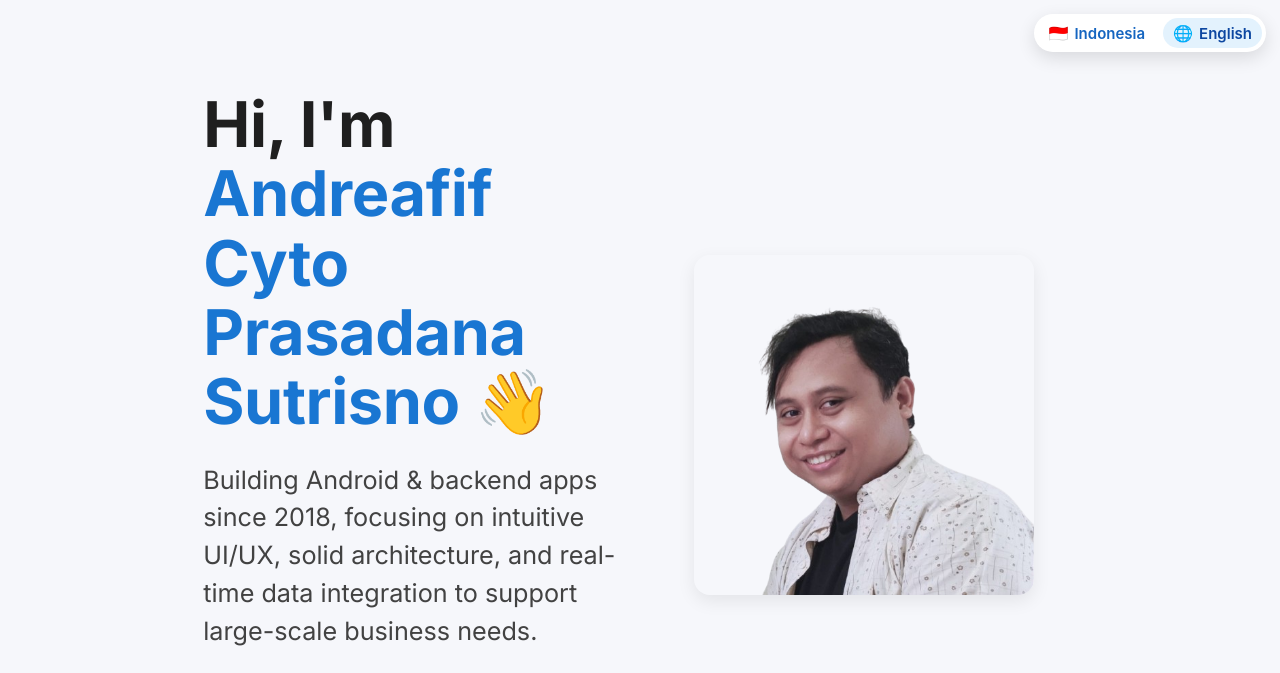
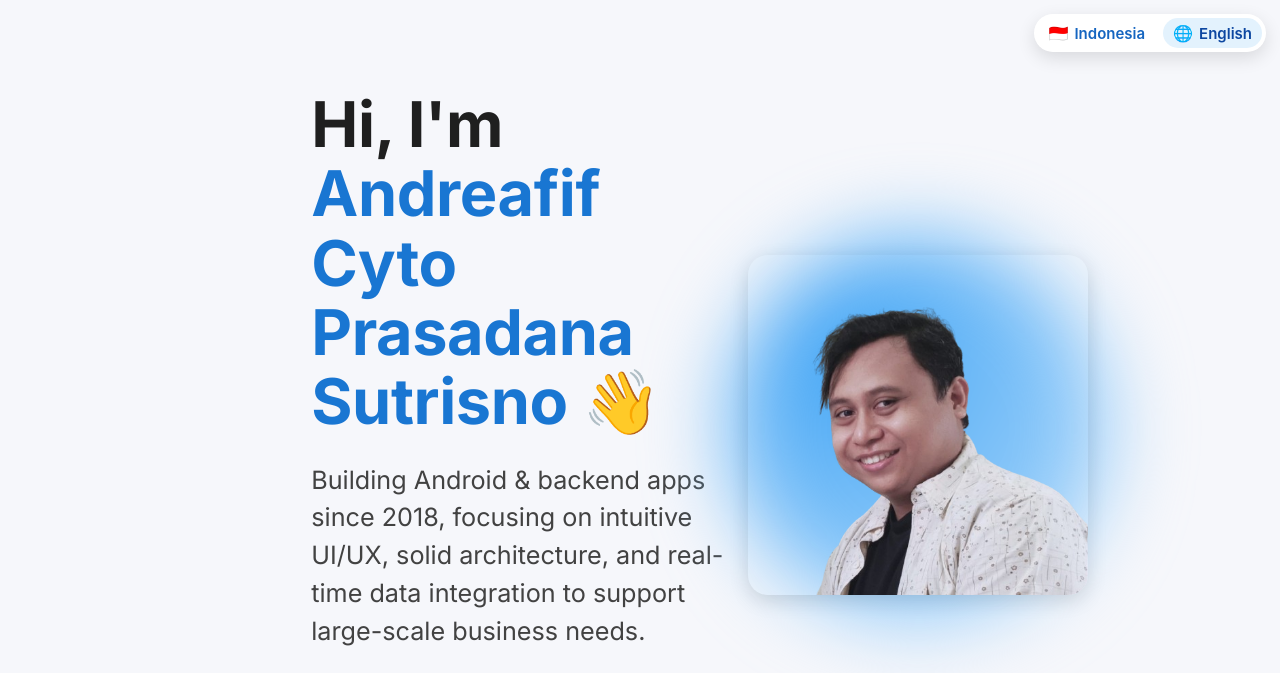
Before and after one commit to gynkoz/gynkoz.github.io, a plain HTML site: page index.html in a window 1280 px wide. Shown: the top 673 px of the page. Drawn offline with nearby package versions, Linux system fonts and the light colour scheme.

Commit message:
GIT COMMIT

```diff
--- a/assets/css/style.css
+++ b/assets/css/style.css
@@ -218,3 +218,28 @@ a.btn, a.btn-large, a.btn-small{ color: var(--m3-on-primary) !important; }
 .kc-orange { background:#fff3e0; color:#e65100; border-color:#ffe0b2; }
 .kc-purple { background:#ede7f6; color:#4527a0; border-color:#d1c4e9; }
 .kc-grey   { background:#eceff1; color:#37474f; border-color:#cfd8dc; }
+
+
+
+.hero-img-wrap {
+    position: relative;
+    display: inline-block;
+}
+
+.hero-img-wrap::before {
+    content: "";
+    position: absolute;
+    top: -20px; left: -20px; right: -20px; bottom: -20px;
+    background: radial-gradient(circle at 30% 30%, #42a5f5 0%, #bbdefb 100%);
+    border-radius: 50%;
+    z-index: 0;
+    filter: blur(40px);
+}
+
+.hero-img {
+    position: relative;
+    z-index: 1;
+    border-radius: 20px;
+    max-height: 340px;
+    box-shadow: 0 6px 20px rgba(0,0,0,.12);
+}
--- a/index.html
+++ b/index.html
@@ -51,9 +51,9 @@
             </a>
           </div>
         </div>
-        <div class="col s12 m6 center">
-          <img src="assets/img/photo_no_bg.png" alt="Hero" class="hero-img z-depth-2 responsive-img">
-        </div>
+          <div class="hero-img-wrap">
+              <img src="assets/img/photo_no_bg.png" alt="Foto Profil" class="hero-img responsive-img">
+          </div>
       </div>
     </div>
   </section>
```
